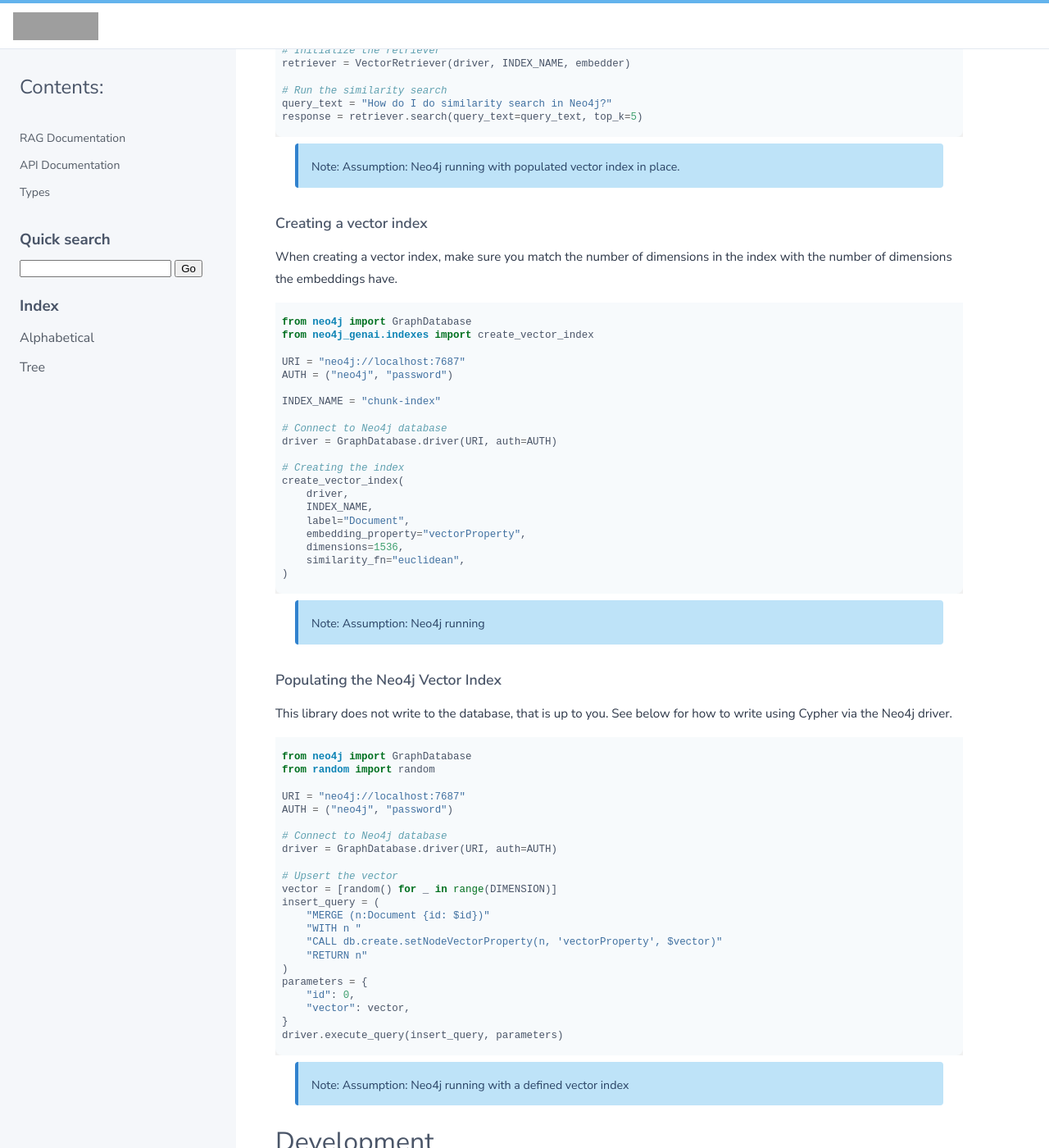
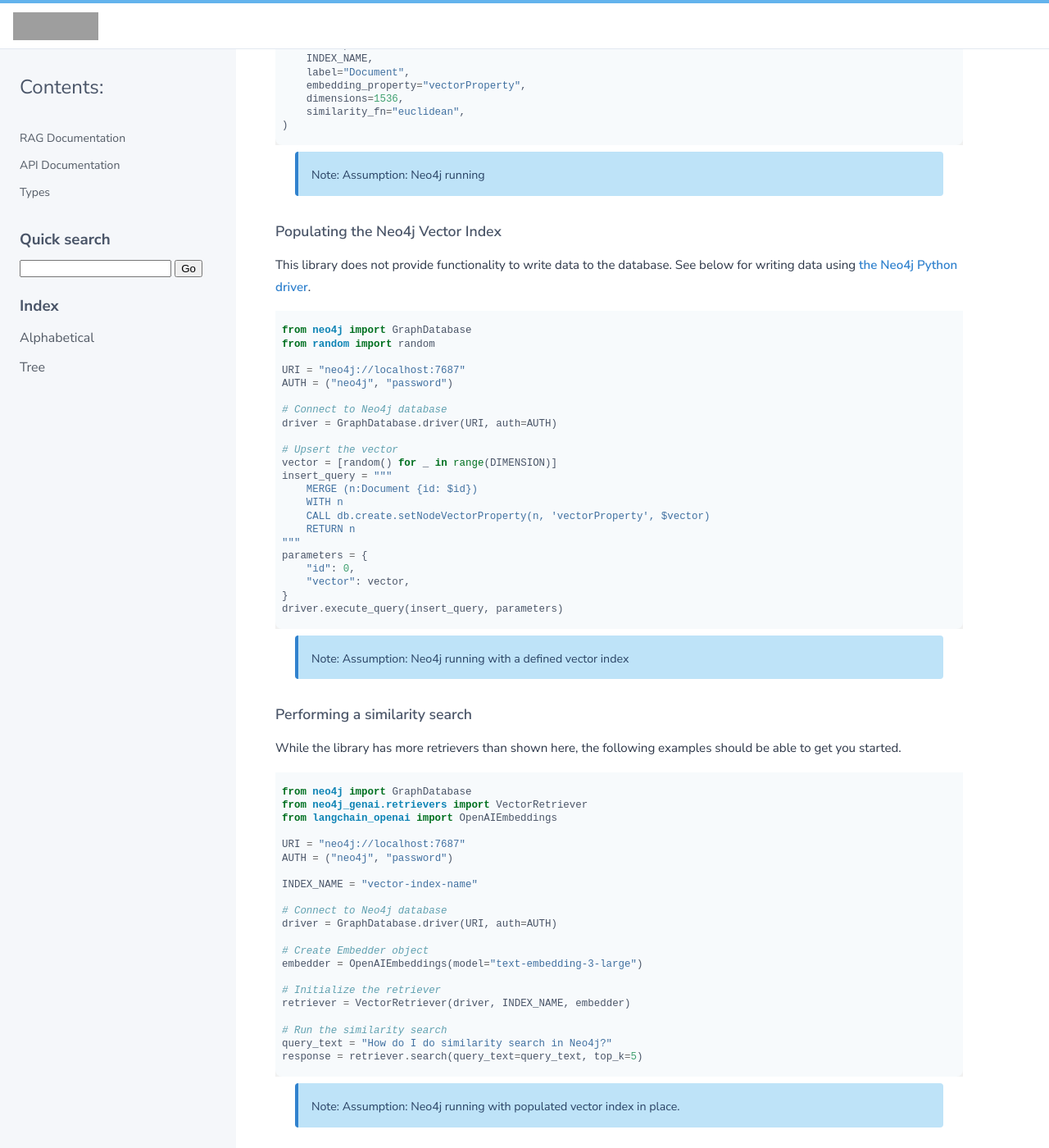
Before and after one commit to neo4j/neo4j-graphrag-python, a Sphinx documentation site: the page built from docs/source/index.rst, in a window 1280 px wide and 1400 px high, scrolled down 1169 px. Shown: the whole window at 82% size. Built offline with Sphinx 7.4.7, drawn with Linux system fonts in a browser that asks for light colours; some web fonts are replaced; some of the changed text lies outside the part shown; grey boxes are pictures that could not be loaded.

```diff
--- a/docs/source/api.rst
+++ b/docs/source/api.rst
@@ -2,6 +2,8 @@
 
 API Documentation
 #################
+
+.. _retrievers-section:
 
 **********
 Retrievers
--- a/docs/source/index.rst
+++ b/docs/source/index.rst
@@ -54,40 +54,6 @@ To install the latest stable version, use:
 Examples
 ********
 
-While the library has more retrievers than shown here, the following examples should be able to get you started.
-
-~~~~~~~~~~~~~~~~~~~~~~~~~~~~~~
-Performing a similarity search
-~~~~~~~~~~~~~~~~~~~~~~~~~~~~~~
-
-.. code:: python
-
-    from neo4j import GraphDatabase
-    from neo4j_genai.retrievers import VectorRetriever
-    from langchain_openai import OpenAIEmbeddings
-
-    URI = "neo4j://localhost:7687"
-    AUTH = ("neo4j", "password")
-
-    INDEX_NAME = "embedding-name"
-
-    # Connect to Neo4j database
-    driver = GraphDatabase.driver(URI, auth=AUTH)
-
-    # Create Embedder object
-    embedder = OpenAIEmbeddings(model="text-embedding-3-large")
-
-    # Initialize the retriever
-    retriever = VectorRetriever(driver, INDEX_NAME, embedder)
-
-    # Run the similarity search
-    query_text = "How do I do similarity search in Neo4j?"
-    response = retriever.search(query_text=query_text, top_k=5)
-
-.. note::
-
-    Assumption: Neo4j running with populated vector index in place.
-
 ~~~~~~~~~~~~~~~~~~~~~~~
 Creating a vector index
 ~~~~~~~~~~~~~~~~~~~~~~~
@@ -102,7 +68,7 @@ When creating a vector index, make sure you match the number of dimensions in th
     URI = "neo4j://localhost:7687"
     AUTH = ("neo4j", "password")
 
-    INDEX_NAME = "chunk-index"
+    INDEX_NAME = "vector-index-name"
 
     # Connect to Neo4j database
     driver = GraphDatabase.driver(URI, auth=AUTH)
@@ -125,8 +91,9 @@ When creating a vector index, make sure you match the number of dimensions in th
 Populating the Neo4j Vector Index
 ~~~~~~~~~~~~~~~~~~~~~~~~~~~~~~~~~
 
-This library does not write to the database, that is up to you.
-See below for how to write using Cypher via the Neo4j driver.
+This library does not provide functionality to write data to the database.
+See below for writing data using `the Neo4j Python driver <https://github.com/neo4j/neo4j-python-driver>`_.
+
 
 .. code:: python
 
@@ -141,12 +108,12 @@ See below for how to write using Cypher via the Neo4j driver.
 
     # Upsert the vector
     vector = [random() for _ in range(DIMENSION)]
-    insert_query = (
-        "MERGE (n:Document {id: $id})"
-        "WITH n "
-        "CALL db.create.setNodeVectorProperty(n, 'vectorProperty', $vector)"
-        "RETURN n"
-    )
+    insert_query = """
+        MERGE (n:Document {id: $id})
+        WITH n
+        CALL db.create.setNodeVectorProperty(n, 'vectorProperty', $vector)
+        RETURN n
+    """
     parameters = {
         "id": 0,
         "vector": vector,
@@ -157,6 +124,47 @@ See below for how to write using Cypher via the Neo4j driver.
 .. note::
 
     Assumption: Neo4j running with a defined vector index
+
+~~~~~~~~~~~~~~~~~~~~~~~~~~~~~~
+Performing a similarity search
+~~~~~~~~~~~~~~~~~~~~~~~~~~~~~~
+
+While the library has more retrievers than shown here, the following examples should be able to get you started.
+
+.. code:: python
+
+    from neo4j import GraphDatabase
+    from neo4j_genai.retrievers import VectorRetriever
+    from langchain_openai import OpenAIEmbeddings
+
+    URI = "neo4j://localhost:7687"
+    AUTH = ("neo4j", "password")
+
+    INDEX_NAME = "vector-index-name"
+
+    # Connect to Neo4j database
+    driver = GraphDatabase.driver(URI, auth=AUTH)
+
+    # Create Embedder object
+    embedder = OpenAIEmbeddings(model="text-embedding-3-large")
+
+    # Initialize the retriever
+    retriever = VectorRetriever(driver, INDEX_NAME, embedder)
+
+    # Run the similarity search
+    query_text = "How do I do similarity search in Neo4j?"
+    response = retriever.search(query_text=query_text, top_k=5)
+
+.. note::
+
+    Assumption: Neo4j running with populated vector index in place.
+
+***********
+Limitations
+***********
+
+The query over the vector index is an *approximate* nearest neighbor search and may not give exact results. `See this reference for more details <https://neo4j.com/docs/cypher-manual/current/indexes/semantic-indexes/vector-indexes/#_limitiations_and_known_issues>`_.
+
 
 Development
 ===========
--- a/docs/source/rag.rst
+++ b/docs/source/rag.rst
@@ -10,6 +10,8 @@ RAG is a technique that enhances Large Language Model (LLM) responses by retriev
 source information from external data stores to augment generated responses.
 
 This package enables Python developers to perform RAG using Neo4j.
+
+For more information about different retrieval strategies, see `the API documentation <api.html#retrievers-section>`_.
 
 
 ************************************
@@ -27,7 +29,7 @@ Overview
     URI = "neo4j://localhost:7687"
     AUTH = ("neo4j", "password")
 
-    INDEX_NAME = "index-name"
+    INDEX_NAME = "vector-index-name"
 
     # Connect to Neo4j database
     driver = GraphDatabase.driver(URI, auth=AUTH)
```
Also changed, not shown: README.md (+66 -64 lines).
